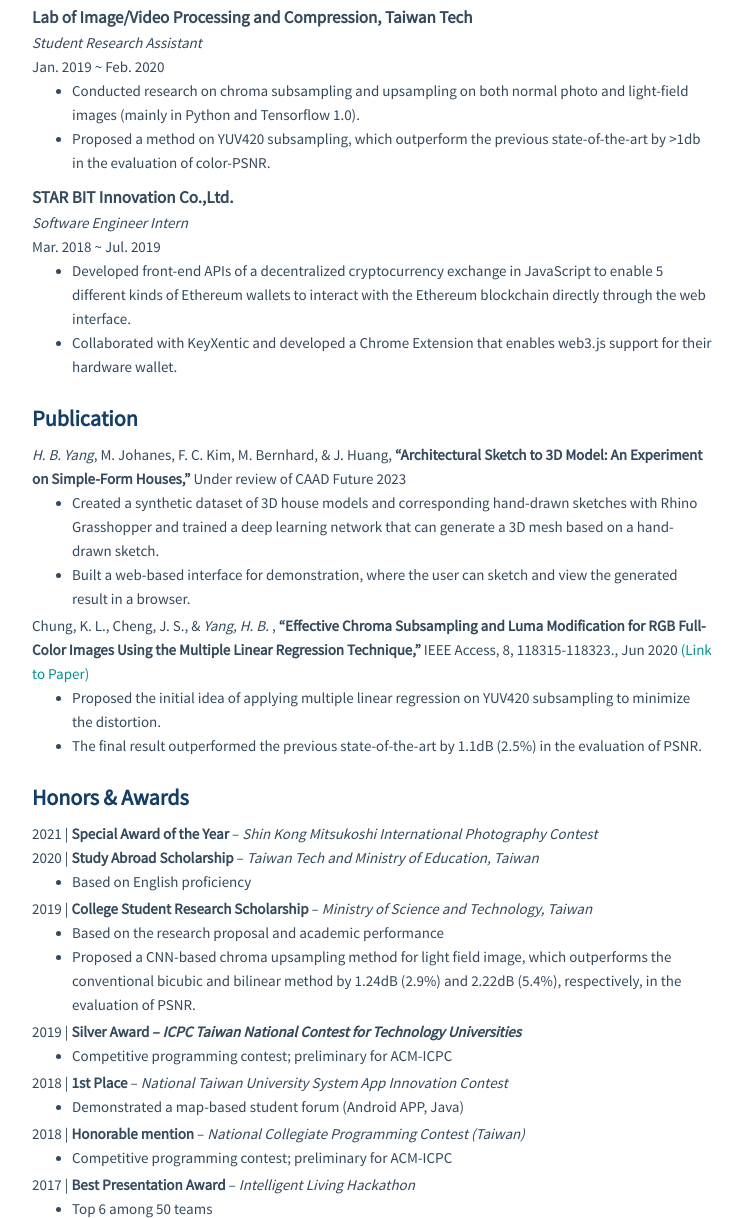
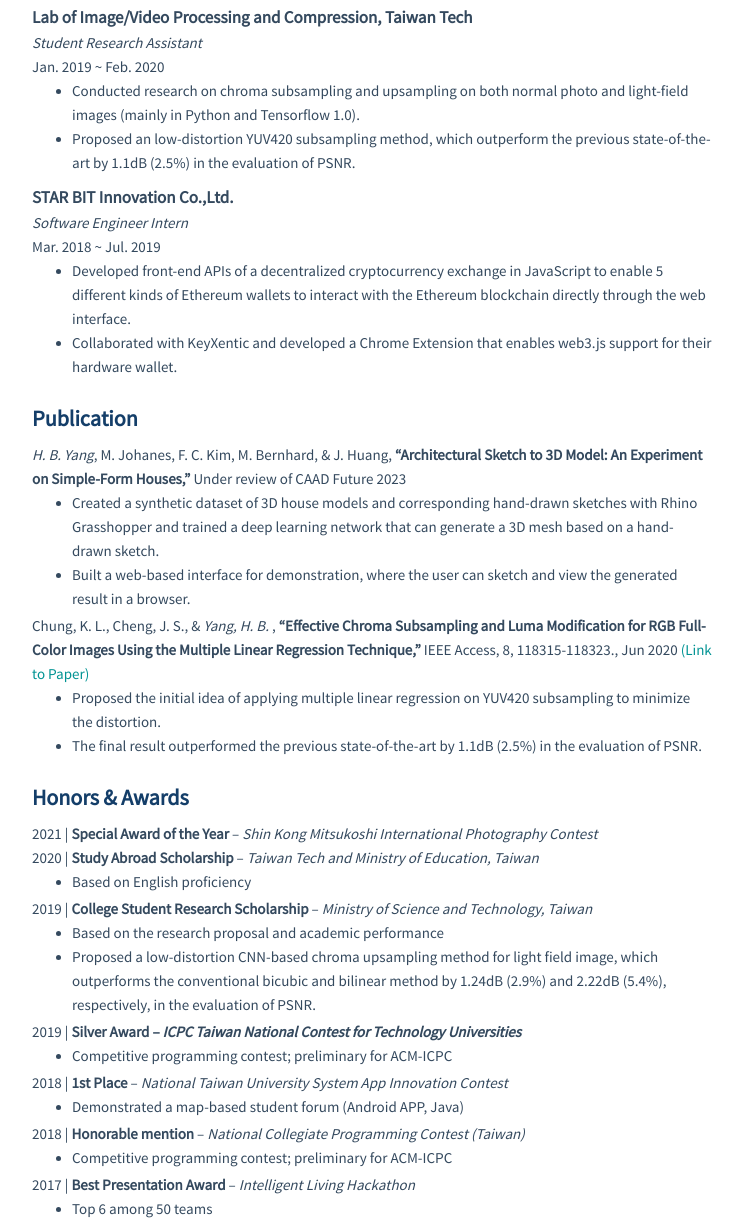
Before and after one commit to Petingo/CV, a plain HTML site: page index.html in a window 1280 px wide. Shown: the part 1213-2431 px from the top of the page, without its empty margins (268-1011 px from the left). Drawn offline with nearby package versions, Linux system fonts and the light colour scheme; some packages are replaced by stand-ins of ours.

Commit message:
Update index.html

```diff
--- a/index.html
+++ b/index.html
@@ -58,10 +58,10 @@
               <h2 id="education">
                 <a class="markdownIt-Anchor" href="#education"></a> Education
               </h2>
-              <h3 id="école-polytechnique-fédérale-de-lausanne">
+              <h3 id="école-polytechnique-fédérale-de-lausanne-epfl">
                 <a
                   class="markdownIt-Anchor"
-                  href="#école-polytechnique-fédérale-de-lausanne"
+                  href="#école-polytechnique-fédérale-de-lausanne-epfl"
                 ></a>
                 École Polytechnique Fédérale de Lausanne (EPFL)
               </h3>
@@ -205,9 +205,9 @@
                   Tensorflow 1.0).
                 </li>
                 <li>
-                  Proposed a method on YUV420 subsampling, which outperform the
-                  previous state-of-the-art by &gt;1db in the evaluation of
-                  color-PSNR.
+                  Proposed an low-distortion YUV420 subsampling method, which
+                  outperform the previous state-of-the-art by 1.1dB (2.5%) in
+                  the evaluation of PSNR.
                 </li>
               </ul>
               <h3 id="star-bit-innovation-coltd">
@@ -305,10 +305,10 @@
               <ul>
                 <li>Based on the research proposal and academic performance</li>
                 <li>
-                  Proposed a CNN-based chroma upsampling method for light field
-                  image, which outperforms the conventional bicubic and bilinear
-                  method by 1.24dB (2.9%) and 2.22dB (5.4%), respectively, in
-                  the evaluation of PSNR.
+                  Proposed a low-distortion CNN-based chroma upsampling method
+                  for light field image, which outperforms the conventional
+                  bicubic and bilinear method by 1.24dB (2.9%) and 2.22dB
+                  (5.4%), respectively, in the evaluation of PSNR.
                 </li>
               </ul>
               <p>
```
